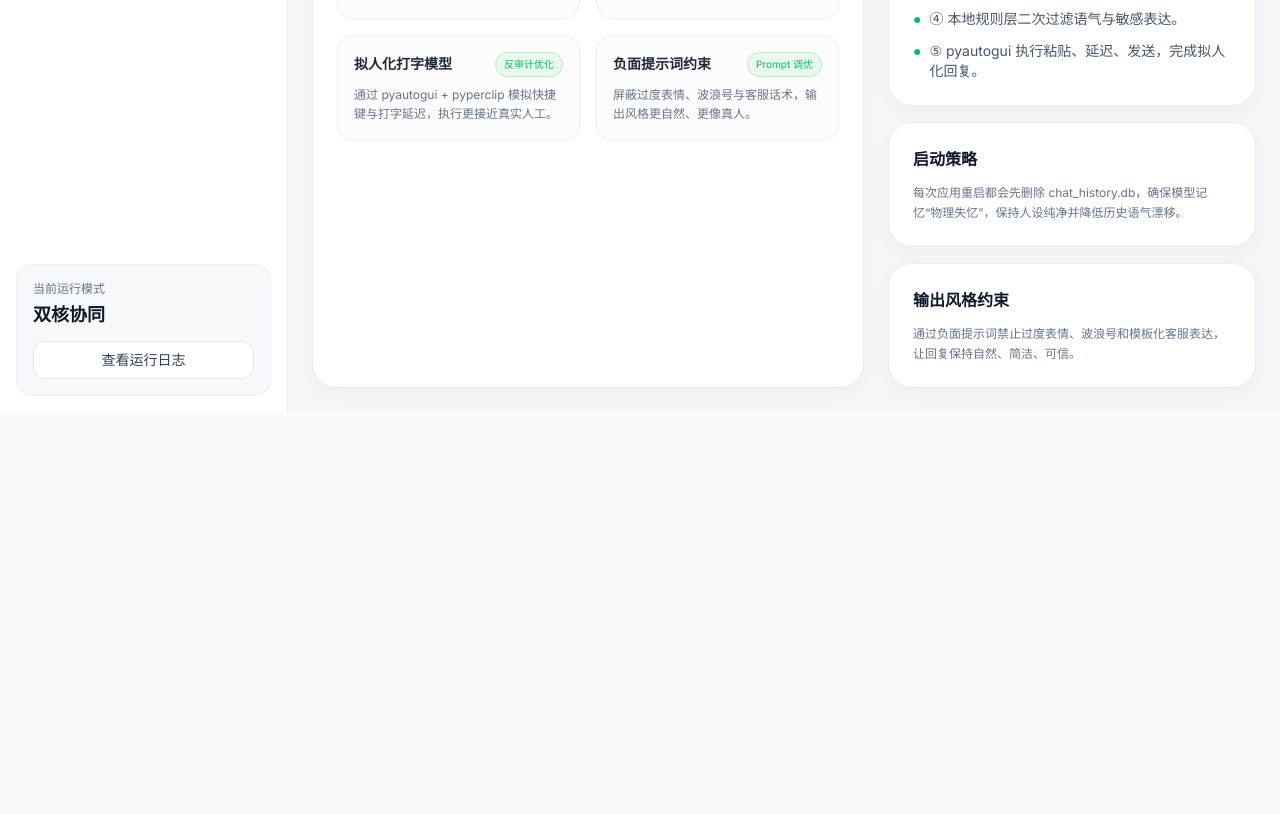
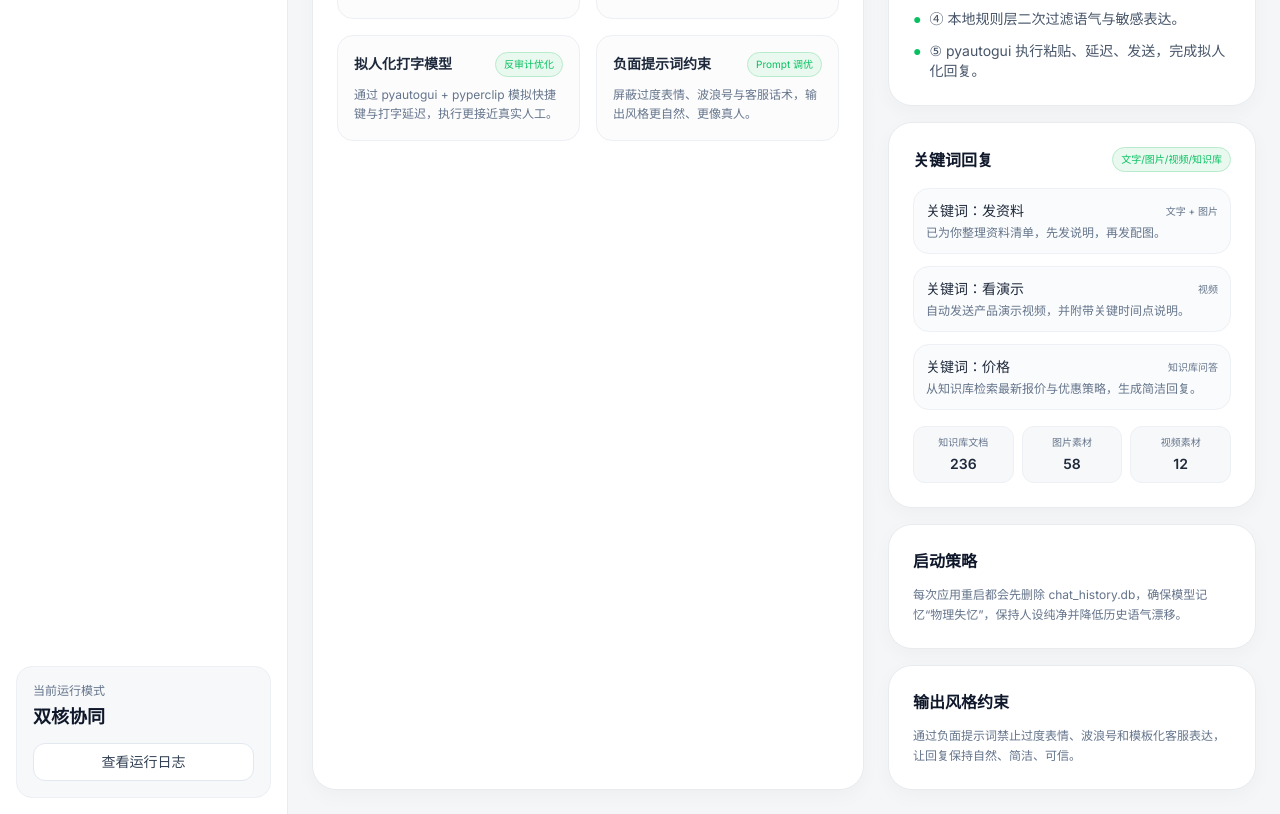
Before and after one commit to yuanhong792/-, a React (Vite) app: page / in a window 1280 px wide. Shown: the part 780-1594 px from the top of the page. Before the commit the page ends 1192 px from the top, so only its background shows below. Built offline with nearby package versions, Linux system fonts and the light colour scheme.

Commit message:
feat: add keyword reply panel with media and knowledge base

```diff
--- a/App.tsx
+++ b/App.tsx
@@ -81,6 +81,31 @@ const runtimeFlow = [
   '③ Vision 输出意图理解 + 回复草案。',
   '④ 本地规则层二次过滤语气与敏感表达。',
   '⑤ pyautogui 执行粘贴、延迟、发送，完成拟人化回复。'
+];
+
+
+const keywordReplyRules = [
+  {
+    keyword: '发资料',
+    type: '文字 + 图片',
+    response: '已为你整理资料清单，先发说明，再发配图。'
+  },
+  {
+    keyword: '看演示',
+    type: '视频',
+    response: '自动发送产品演示视频，并附带关键时间点说明。'
+  },
+  {
+    keyword: '价格',
+    type: '知识库问答',
+    response: '从知识库检索最新报价与优惠策略，生成简洁回复。'
+  }
+];
+
+const knowledgeBaseOverview = [
+  { label: '知识库文档', value: '236' },
+  { label: '图片素材', value: '58' },
+  { label: '视频素材', value: '12' }
 ];
 
 const App: React.FC = () => {
@@ -222,6 +247,34 @@ const App: React.FC = () => {
                   ))}
                 </ul>
               </div>
+
+              <div className="bg-white rounded-3xl border border-[#e9ecef] p-6 shadow-[0_6px_20px_rgba(15,23,42,0.03)]">
+                <div className="flex items-center justify-between">
+                  <h3 className="text-base font-semibold">关键词回复</h3>
+                  <span className="text-[10px] text-[#07c160] bg-[#e9f9ef] px-2 py-1 rounded-full border border-[#b8ebcb]">
+                    文字/图片/视频/知识库
+                  </span>
+                </div>
+                <div className="mt-4 space-y-3">
+                  {keywordReplyRules.map((rule) => (
+                    <div key={rule.keyword} className="rounded-2xl border border-[#edf0f4] bg-[#fafbfc] p-3">
+                      <div className="flex items-center justify-between">
+                        <p className="text-sm font-medium text-slate-800">关键词：{rule.keyword}</p>
+                        <span className="text-[10px] text-slate-500">{rule.type}</span>
+                      </div>
+                      <p className="text-xs text-slate-500 mt-1">{rule.response}</p>
+                    </div>
+                  ))}
+                </div>
+                <div className="mt-4 grid grid-cols-3 gap-2">
+                  {knowledgeBaseOverview.map((item) => (
+                    <div key={item.label} className="rounded-xl border border-[#edf0f4] bg-[#f7f8fa] p-2 text-center">
+                      <p className="text-[10px] text-slate-500">{item.label}</p>
+                      <p className="text-sm font-semibold text-slate-800 mt-1">{item.value}</p>
+                    </div>
+                  ))}
+                </div>
+              </div>
               <div className="bg-white rounded-3xl border border-[#e9ecef] p-6 shadow-[0_6px_20px_rgba(15,23,42,0.03)]">
                 <h3 className="text-base font-semibold">启动策略</h3>
                 <p className="text-xs text-slate-500 mt-3 leading-relaxed">
```
